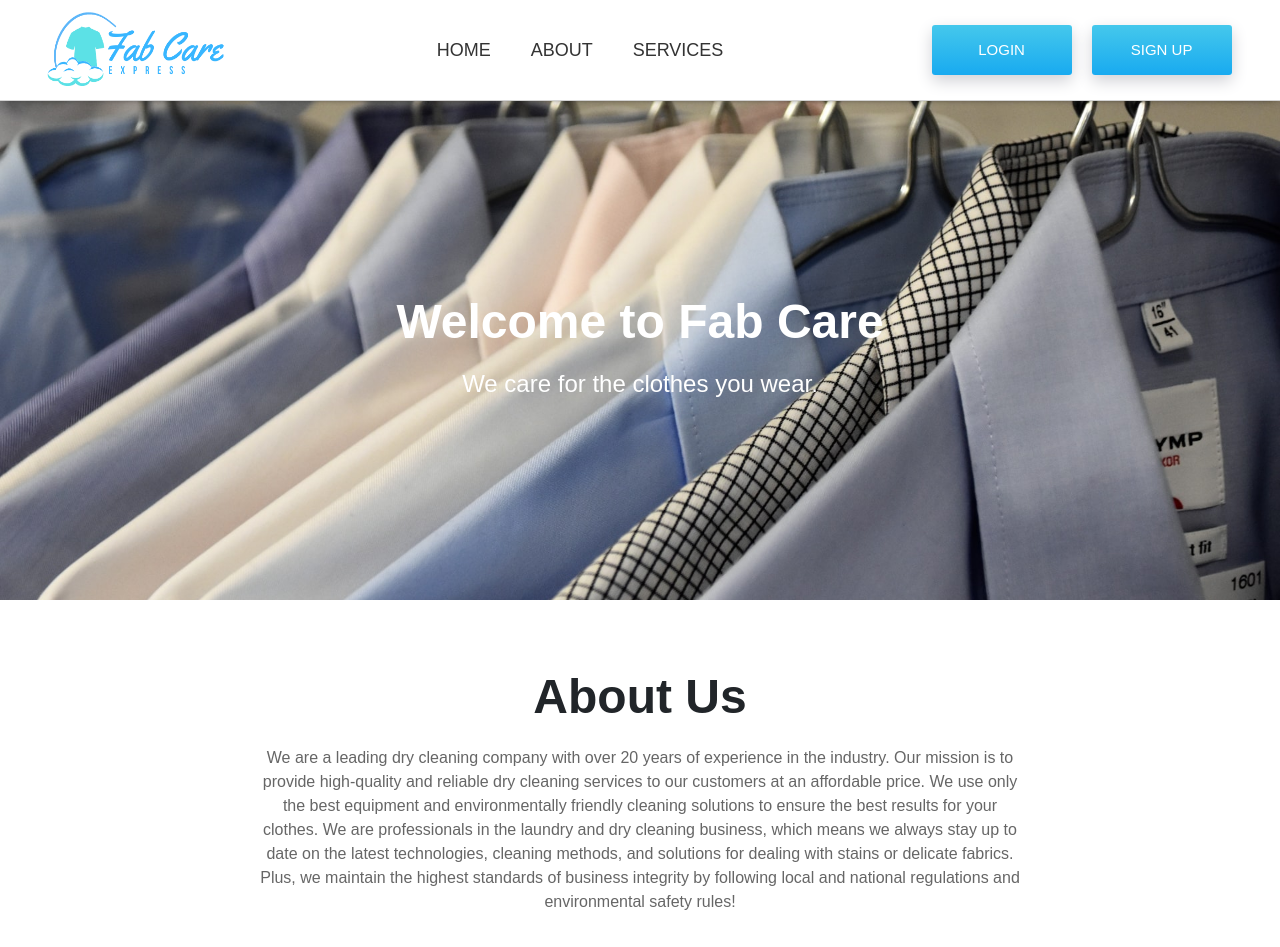
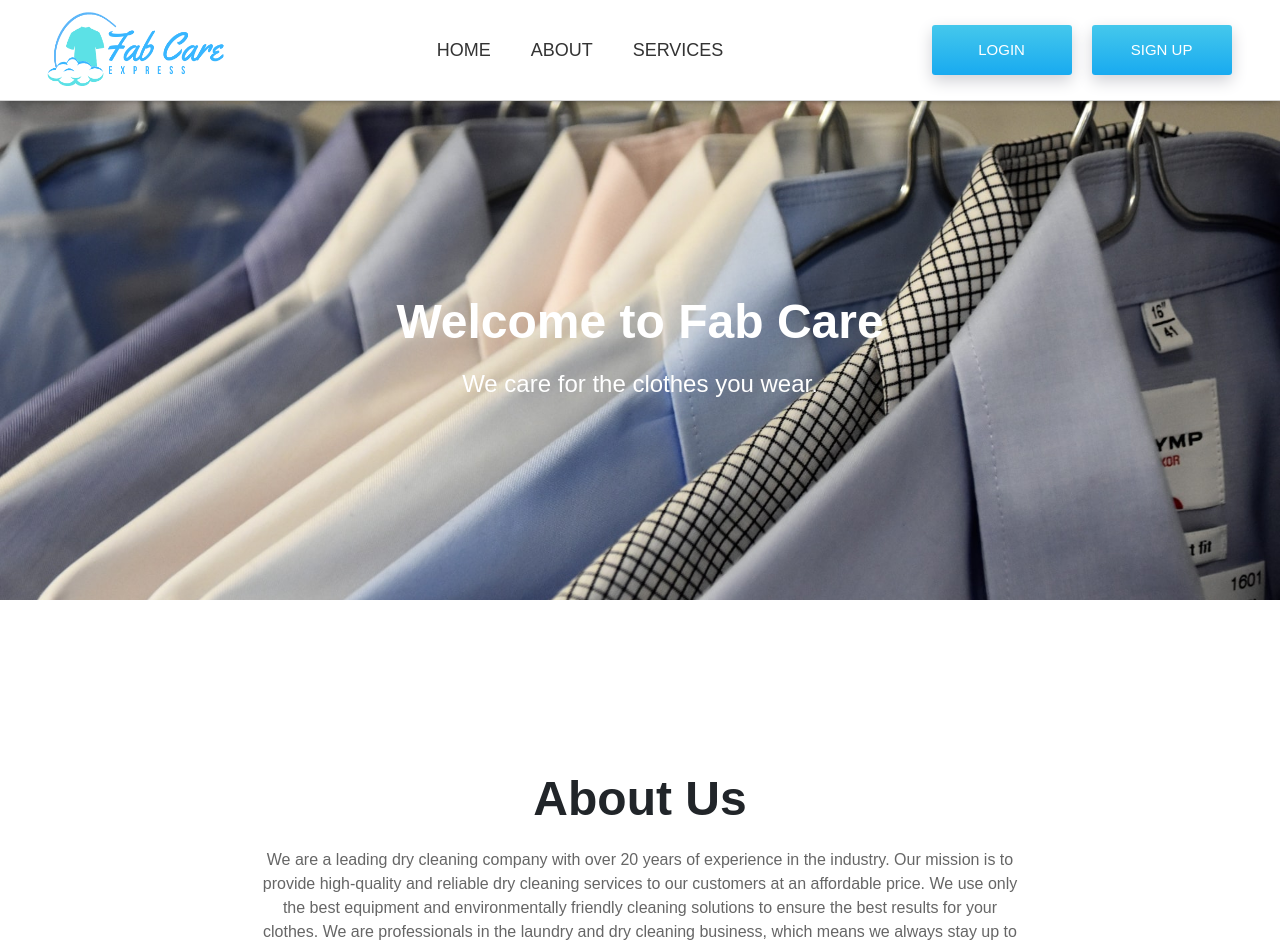
Before and after one commit to Priyanshi23Meghwani/online-dry-clean-app, a React (Create React App) app: page / in a window 1280 px wide. Shown: the top 947 px of the page. Built offline with nearby package versions, Linux system fonts and the light colour scheme; no server answers.

Commit message:
AddOrder modified

```diff
--- a/src/components/Dashboards/AboutUs.css
+++ b/src/components/Dashboards/AboutUs.css
@@ -1,6 +1,6 @@
 .about-us {
     max-width: 800px;
-    margin: 3rem auto;
+    margin: 150px auto 0 auto;
     padding: 20px;
     text-align: center;
 }
--- a/src/components/Dashboards/Header.css
+++ b/src/components/Dashboards/Header.css
@@ -5,6 +5,7 @@
     top:0;
     right:0;
     left:0;
+    z-index: 100;
     justify-content: space-between;
     align-items: center;
     background-color: #ffffff;
--- a/src/components/Dashboards/Header.js
+++ b/src/components/Dashboards/Header.js
@@ -3,11 +3,8 @@ import "./Header.css";
 import Logo from "../../assets/FabCare.png";
 import { useNavigate } from "react-router-dom";
 import { logoutUser } from '../../store/Actions/LoginAction';
-import { useSelector, useDispatch } from 'react-redux';
+import { useDispatch } from 'react-redux';
 import {Link} from 'react-scroll';
-
-
-
 
 function Header() {
     // const user = useSelector((state) => state.LoginReducer.user);
--- a/src/components/Order/AddOrder.js
+++ b/src/components/Order/AddOrder.js
@@ -15,6 +15,7 @@ function AddOrder() {
     // Month is zero-indexed
     const dayDeliver = (date.getDate() + 2).toString().padStart(2, "0");
     const minDeliveryDate = `${year}-${month}-${dayDeliver}`;
+    const items = JSON.parse(localStorage.getItem('myuser'));
 
     const [orderDate, setOrderDate] = useState(dateToday);
     const [deliveryDate, setDeliveryDate] = useState("");
@@ -34,7 +35,7 @@ function AddOrder() {
             paymentStatus: "Pending",
             orderStatus: "Pending",
             users: {
-                id: "7"
+                id: items.userId
             },
             service: {
                 id: service
```
Also changed, not shown: src/components/Order/FetchOrderByUserId.js (+0 -16 lines).
